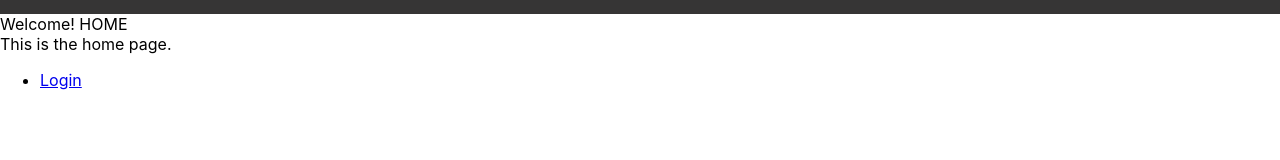
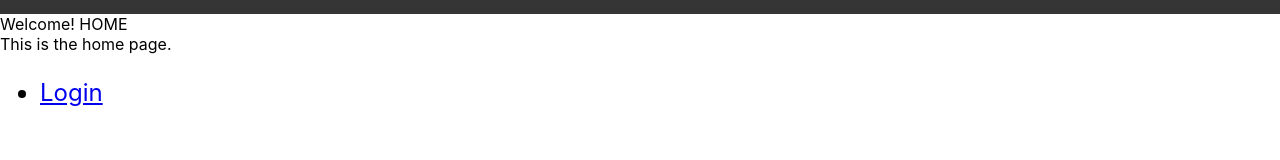
Before and after one commit to Tobiazo/travelapp, a React (Create React App) app in the folder client/travelapp/: page / in a window 1280 px wide. Shown: the part 167-327 px from the top of the page. Built offline with nearby package versions, Linux system fonts and the light colour scheme.

Commit message:
logg inn knapp er css-bar

```diff
--- a/client/travelapp/src/components/LoginButton.jsx
+++ b/client/travelapp/src/components/LoginButton.jsx
@@ -7,7 +7,7 @@ const LoginButton = ({children}) => {
     }
 
     return (
-        <button id="loginKnapp" onClick={handleClick}>
+        <button onClick={handleClick}>
             {children}
         </button>
     );
--- a/client/travelapp/src/pages/Home.jsx
+++ b/client/travelapp/src/pages/Home.jsx
@@ -14,7 +14,7 @@ const Home = (props) => {
         <div>
             This is the home page.
         </div>
-        <div className={"buttonContainer"}>
+        <div id="innloggingsknapp" className={"buttonContainer"}>
             <ul>
                 <li>
                     <NavLink to ="/Login"> Login </NavLink>
--- a/client/travelapp/src/styles/HeaderFooter.css
+++ b/client/travelapp/src/styles/HeaderFooter.css
@@ -1,4 +1,7 @@
+#innloggingsknapp{
+  font-size: x-large;
 
+}
 
 
 #footer {
```
